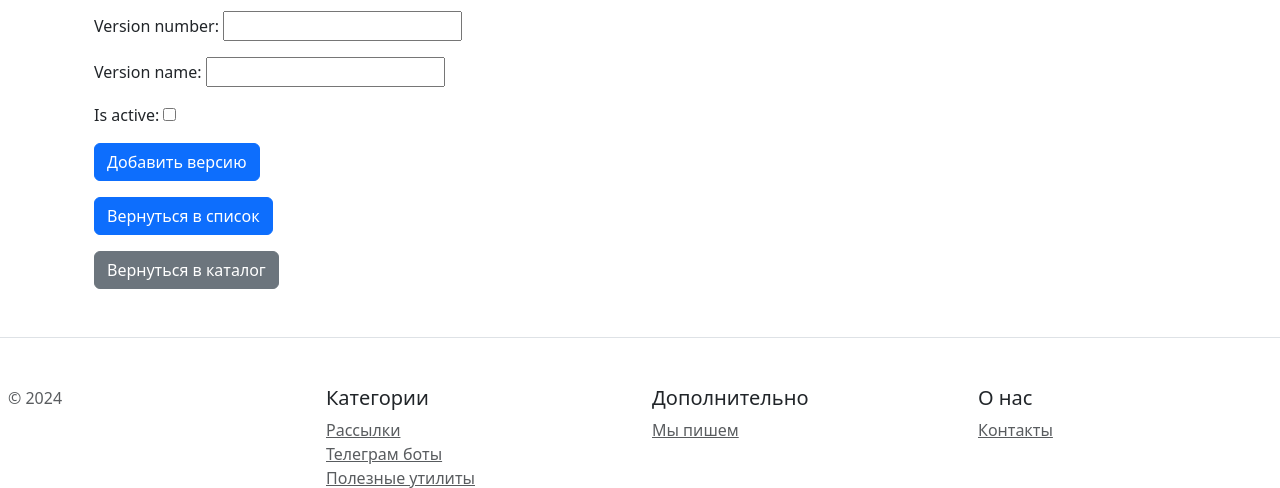
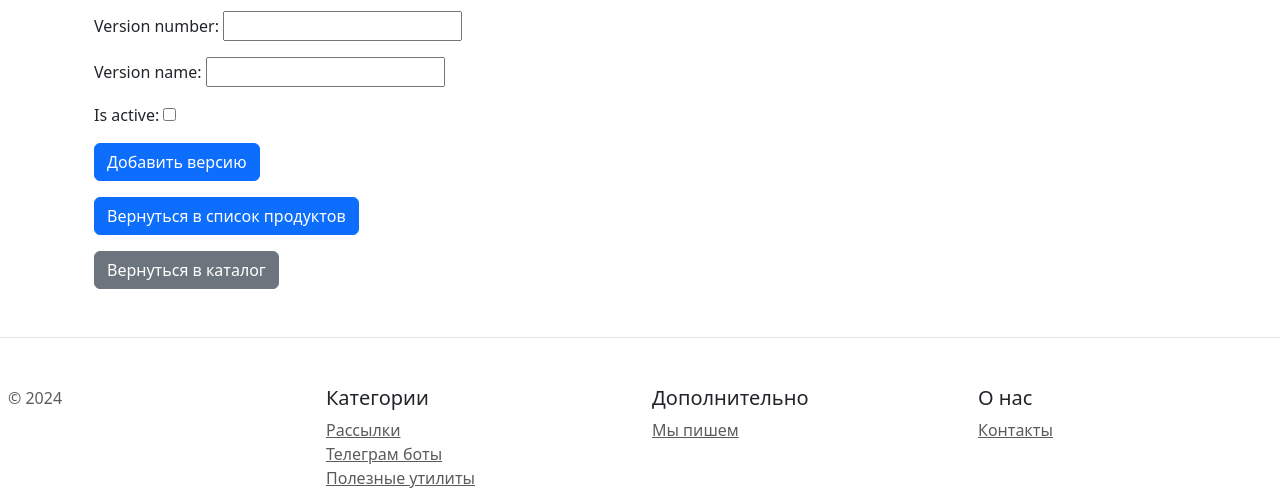
Before and after one commit to EvgeniiErmak/Django_Web_Store, a Django app: template catalog/templates/product_detail.html in a window 1280 px wide. Shown: the part 188-676 px from the top of the page. Run offline with Django 5.2, Linux system fonts and the light colour scheme; the template is opened without the code that fills it: values that come from a table or form of the project are taken from there, others are empty; the visitor is signed in with stand-in values (Sample User, id 1); some libraries are stand-ins or nearby versions.

Commit message:
Финальная версия

```diff
--- a/Django_Web_Store/settings.py
+++ b/Django_Web_Store/settings.py
@@ -46,6 +46,7 @@ INSTALLED_APPS = [
 ]
 
 CRISPY_TEMPLATE_PACK = 'bootstrap4'
+CRISPY_ALLOWED_TEMPLATE_PACKS = ('bootstrap4',)
 
 
 MIDDLEWARE = [
--- a/catalog/templates/product_detail.html
+++ b/catalog/templates/product_detail.html
@@ -34,7 +34,7 @@
                     {{ version_form.as_p }}
                     <button type="submit" class="btn btn-primary">Добавить версию</button>
                 </form>
-                <a href="{% url 'catalog:product_list' %}" class="btn btn-primary mt-3">Вернуться в список</a>
+                <a href="{% url 'catalog:product_list' %}" class="btn btn-primary mt-3">Вернуться в список продуктов</a>
             {% endif %}
         </div>
 
--- a/pyproject.toml
+++ b/pyproject.toml
@@ -36,6 +36,7 @@ sqlparse = "0.4.3"
 urllib3 = "1.26.12"
 asgiref = "^3.7.2"
 pytils = "^0.4.1"
+bootstrap4 = "^0.1.0"
 
 [build-system]
 requires = ["poetry-core"]
```
Also changed, not shown: 1 other file.
